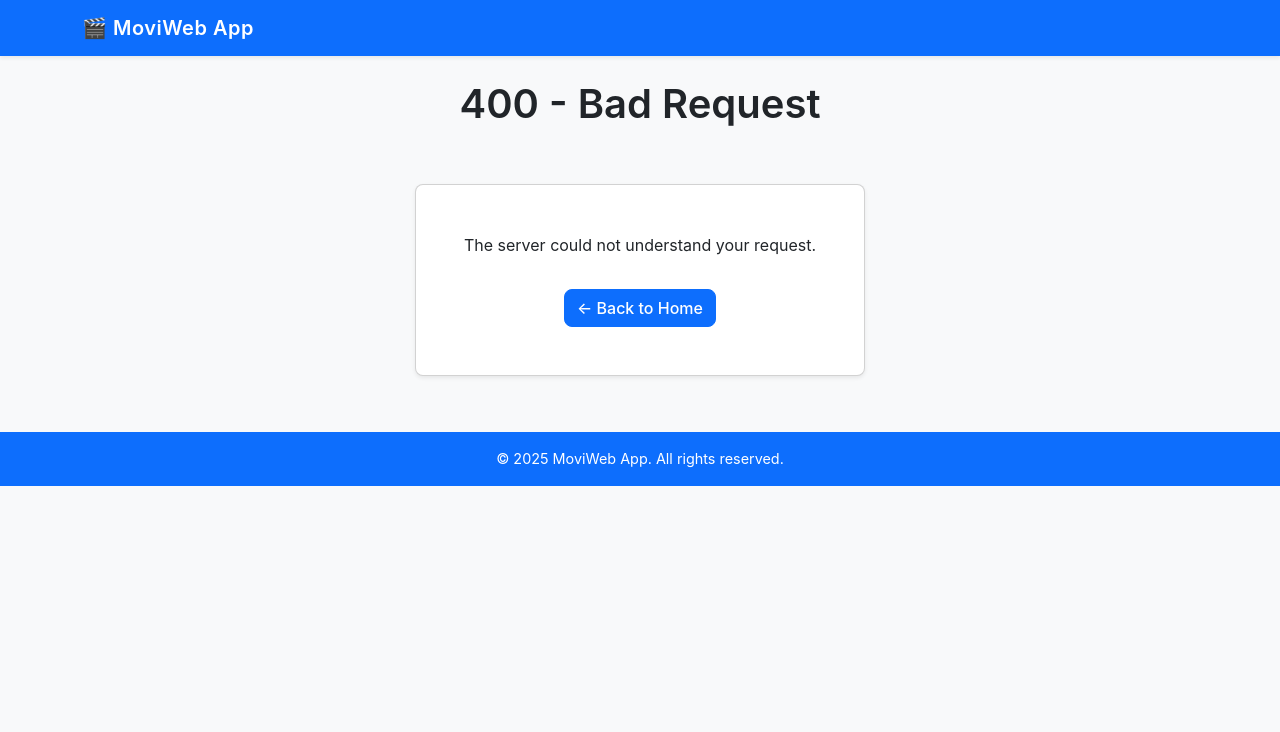
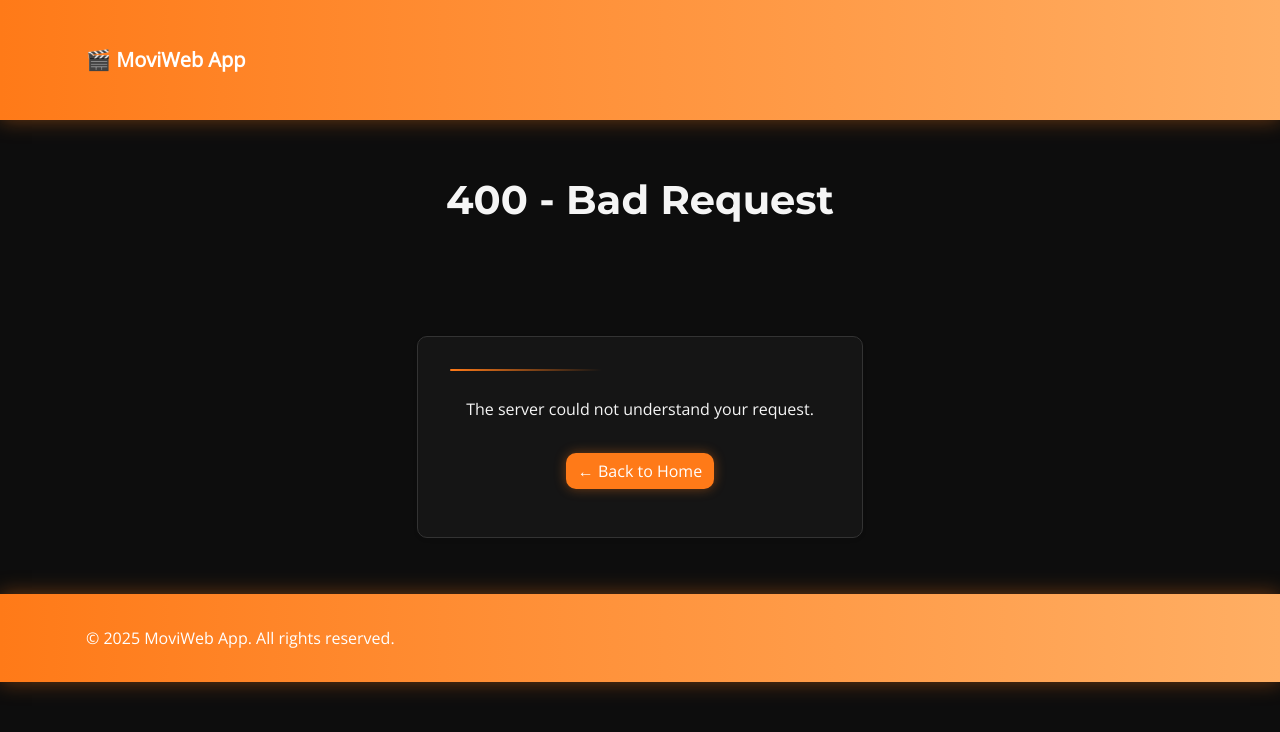
Before and after one commit to paul-wosch/Movie-Web-App, a Flask app: template templates/errors/400.html in a window 1280 px wide. Shown: the top 732 px of the page. Run offline with Flask 3, Linux system fonts and the light colour scheme; the template is opened without the code that fills it, so the values that code supplies are empty.

Commit message:
style(app): add orangish dark mode theme
- Overhauled stylesheet with dark futuristic orange palette
  for improved visual experience
- Updated navbar, footer, cards, forms, and buttons to align
  with dark mode design
- Enhanced error card styling and integrated Google Fonts
  for modern typography

```diff
--- a/static/style.css
+++ b/static/style.css
@@ -1,155 +1,242 @@
-/* ==============================
-   Theme Variables
-============================== */
+/* ============================================================
+   THEME VARIABLES — Dark Futuristic Orange Palette
+============================================================ */
 :root {
-    --primary: #0d6efd;        /* Bootstrap primary */
-    --primary-dark: #0a58ca;
-    --danger: #dc3545;
-    --bg: #f8f9fa;             /* Bootstrap light background */
-    --card-bg: #ffffff;
-    --border: #dee2e6;
-    --text: #212529;
-    --radius: 0.5rem;
-    --shadow: 0 0.125rem 0.25rem rgba(0,0,0,0.075);
+    --primary: #ff7a18;              /* neon orange */
+    --primary-glow: #ffb347;         /* warm glow */
+    --primary-dark: #cc5f12;         /* deeper orange for active */
+    --secondary: #ffa95c;            /* accent */
+
+    --bg: #0d0d0d;                   /* dark background */
+    --bg-elevated: #151515;          /* elevated card surface */
+
+    --text-primary: #f5f5f5;         /* bright text */
+    --text-secondary: #d6d6d6;       /* muted text */
+    --danger: #ff4b4b;
+
+    --radius: 10px;
+    --shadow: 0 0 20px rgba(255,122,24,0.15);
+    --card-shadow: 0 4px 20px rgba(0,0,0,0.3);
 }
 
-/* ==============================
-   Global Styles
-============================== */
+/* ============================================================
+   GLOBAL BASE STYLING
+============================================================ */
+* { box-sizing: border-box; }
+
 body {
-    font-family: 'Inter', 'Segoe UI', 'Roboto', Arial, sans-serif;
     background: var(--bg);
-    color: var(--text);
+    color: var(--text-primary);
     margin: 0;
-    padding: 0;
+    font-family: 'Open Sans', sans-serif;
 }
 
-h1, h2, h3 {
-    font-weight: 600;
-    margin-bottom: 1rem;
+h1, h2, h3, h4, h5 {
+    font-family: 'Montserrat', sans-serif;
+    font-weight: 700;
+    line-height: 1.2;
+    color: var(--text-primary);
 }
 
-/* ==============================
-   Navbar & Footer
-============================== */
-.navbar-brand {
-    font-weight: 600;
-    letter-spacing: 0.5px;
+h1.glow, .glow {
+    text-shadow: 0 0 8px rgba(255,122,24,0.6);
 }
 
-footer {
-    background: var(--primary-dark);
-    color: #fff;
-    text-align: center;
-    padding: 1rem 0;
-    margin-top: 3rem;
-    font-size: 0.9rem;
+.container {
+    padding: 2rem 1rem;
 }
 
-/* ==============================
-   Cards & Layout
-============================== */
-.card-list {
-    display: flex;
-    flex-wrap: wrap;
-    gap: 1.5rem;
-    margin-bottom: 2rem;
+/* ============================================================
+   NAVBAR — Futuristic Orange Gradient
+============================================================ */
+.navbar {
+    background: linear-gradient(90deg, #ff7a18 0%, #ffae63 100%);
+    box-shadow: 0 0 20px rgba(255,122,24,0.4);
 }
 
+.navbar a,
+.navbar-brand,
+.navbar-nav .nav-link {
+    color: #ffffff !important;
+    font-weight: 600;
+}
+
+.navbar a:hover {
+    opacity: 0.85;
+}
+
+/* ============================================================
+   FOOTER — Matching Gradient
+============================================================ */
+footer {
+    background: linear-gradient(90deg, #ff7a18 0%, #ffae63 100%);
+    color: #ffffff;
+    box-shadow: 0 0 20px rgba(255,122,24,0.4);
+}
+
+/* ============================================================
+   CARDS — Elevated Futuristic Panels
+============================================================ */
 .card {
+    background: var(--bg-elevated);
+    border: 1px solid #222;
     border-radius: var(--radius);
-    box-shadow: var(--shadow);
-    transition: transform 0.15s ease, box-shadow 0.15s ease;
+    padding: 1.5rem;
+    box-shadow: var(--card-shadow);
+    transition: 0.25s ease;
 }
 
 .card:hover {
-    transform: translateY(-3px);
-    box-shadow: 0 0.5rem 1rem rgba(0,0,0,0.1);
+    transform: translateY(-4px);
+    box-shadow: 0 0 25px rgba(255,122,24,0.3);
 }
 
-/* ==============================
-   Links
-============================== */
-.back-link {
-    display: inline-block;
-    margin-bottom: 1rem;
+.card-title {
+    color: var(--text-primary);
+}
+
+/* Glowing accent bar */
+.card::before {
+    content: "";
+    display: block;
+    height: 2px;
+    width: 40%;
+    margin-bottom: 10px;
+    background: linear-gradient(90deg, var(--primary), transparent);
+    border-radius: var(--radius);
+}
+
+/* Ensure ALL card text stays readable */
+.card-body, .card-body * {
+    color: var(--text-primary) !important;
+}
+
+/* Non-button links inside cards */
+.card a:not(.btn) {
+    color: var(--primary) !important;
+}
+.card a:not(.btn):hover {
+    color: var(--primary-glow) !important;
+}
+
+/* Ensure card buttons NEVER inherit link color */
+.card .btn-primary {
+    color: #ffffff !important;
+}
+
+/* ============================================================
+   MOVIE POSTERS — Universal size
+============================================================ */
+.movie-poster {
+    width: 150px;
+    height: 220px;
+    object-fit: cover;
+    border-radius: var(--radius);
+    flex-shrink: 0;
+    box-shadow: 0 0 12px rgba(255,122,24,0.25);
+}
+
+.single-movie-card .card-body {
+    display: flex;
+    flex-direction: column;
+    align-items: flex-start;
+}
+
+/* ============================================================
+   LINKS (main content only)
+============================================================ */
+main a,
+main .back-link,
+main .btn-link {
     color: var(--primary);
     text-decoration: none;
-    font-weight: 500;
+    transition: 0.2s ease;
 }
 
-.back-link:hover {
-    text-decoration: underline;
+main a:hover {
+    color: var(--primary-glow);
 }
 
-/* ==============================
-   Movie Posters
-============================== */
-.movie-poster {
-    width: 100%;
-    max-width: 180px;
-    height: auto;
-    border-radius: var(--radius);
-    box-shadow: var(--shadow);
-    margin-bottom: 1rem;
+/* Keep navbar & footer links white */
+.navbar .back-link,
+footer .back-link {
+    color: #ffffff !important;
 }
 
-/* ==============================
-   Forms
-============================== */
-.movie-form-grid {
-    display: grid;
-    grid-template-columns: 120px 1fr;
-    gap: 1rem;
-    align-items: center;
-    max-width: 600px;
-    margin-top: 1.5rem;
+/* ============================================================
+   FORMS — Dark Inputs + Orange Focus Glow
+============================================================ */
+.form-label {
+    color: var(--text-primary) !important;
+    font-weight: 600;
 }
 
-.movie-form-grid label {
-    font-weight: 500;
+.form-control {
+    background: #202020;
+    border: 1px solid #333;
+    color: var(--text-primary);
+    border-radius: var(--radius);
 }
 
-.movie-form-grid input[type="text"] {
-    width: 100%;
-    padding: 0.5rem 0.75rem;
-    border: 1px solid var(--border);
-    border-radius: var(--radius);
-    font-size: 1rem;
+.form-control:focus {
+    background: #202020;
+    border-color: var(--primary);
+    box-shadow: 0 0 8px rgba(255,122,24,0.5);
 }
 
-/* ==============================
-   Buttons
-============================== */
-.btn {
-    border-radius: var(--radius);
-    font-weight: 500;
-    transition: transform 0.1s ease, box-shadow 0.15s ease;
+.form-control::placeholder {
+    color: var(--text-secondary);
+    opacity: 0.8;
 }
 
-.btn:hover {
-    transform: translateY(-1px);
-    box-shadow: var(--shadow);
+/* ============================================================
+   BUTTONS — Neon Futuristic Orange
+============================================================ */
+.btn-primary {
+    background: var(--primary);
+    border: none;
+    border-radius: var(--radius);
+    color: #ffffff !important;
+    box-shadow: 0 0 12px rgba(255,122,24,0.4);
+    transition: background 0.2s ease, transform 0.1s ease, box-shadow 0.2s ease;
 }
 
+.btn-primary:hover {
+    background: var(--primary-glow);
+    transform: translateY(-2px);
+    box-shadow: 0 0 18px rgba(255,122,24,0.6);
+}
+
+.btn-primary:active,
+.btn-primary.active {
+    background: var(--primary-dark) !important;
+    transform: none;
+    box-shadow: inset 0 0 6px rgba(255,122,24,0.5);
+}
+
+.btn-primary:focus {
+    box-shadow: 0 0 0 0.25rem rgba(255,150,70,0.45) !important;
+    outline: none !important;
+}
+
+/* Danger Button */
 .btn-danger {
     background: var(--danger);
-    border: none;
+    border-radius: var(--radius);
+    color: #ffffff !important;
+}
+.btn-danger:hover {
+    background: #ff2d2d;
 }
 
-.btn-danger:hover {
-    background: #bb2d3b;
+/* ============================================================
+   ERROR CARDS
+============================================================ */
+.error-card {
+    background: var(--bg-elevated);
+    border: 1px solid #333;
+    border-radius: var(--radius);
+    padding: 2rem;
+    text-align: center;
+    box-shadow: var(--card-shadow);
 }
-
-/* ==============================
-   Error Pages
-============================== */
-.error-card {
-    max-width: 500px;
-    background: var(--card-bg);
-    padding: 2rem;
-    margin: 2rem auto;
-    text-align: center;
-    border-radius: var(--radius);
-    box-shadow: var(--shadow);
-}
--- a/templates/base.html
+++ b/templates/base.html
@@ -2,8 +2,10 @@
 <html lang="en">
 <head>
   <meta charset="UTF-8">
-  <title>MoviWeb App</title>
+  <title>{% block title %}MoviWeb App{% endblock %}</title>
   <meta name="viewport" content="width=device-width, initial-scale=1.0">
+  <!-- Google Fonts -->
+  <link href="https://fonts.googleapis.com/css2?family=Montserrat:wght@700&family=Open+Sans:wght@400&display=swap" rel="stylesheet">
   <!-- Bootstrap CSS -->
   <link href="https://cdn.jsdelivr.net/npm/bootstrap@5.3.2/dist/css/bootstrap.min.css" rel="stylesheet">
   <link rel="stylesheet" href="{{ url_for('static', filename='style.css') }}">
@@ -11,27 +13,33 @@
   {{ toastr.include_toastr_css() }}
   {{ toastr.message() }}
 </head>
-<body class="bg-light">
+<body>
   {{ toastr.include_toastr_js() }}
-
-  <nav class="navbar navbar-expand-lg navbar-dark bg-primary shadow-sm mb-4">
+  <!-- Navbar -->
+  <nav class="navbar navbar-expand-lg">
     <div class="container">
       <a class="navbar-brand" href="{{ url_for('index') }}">🎬 MoviWeb App</a>
+      <button class="navbar-toggler" type="button" data-bs-toggle="collapse" data-bs-target="#navbarNav"
+        aria-controls="navbarNav" aria-expanded="false" aria-label="Toggle navigation">
+        <span class="navbar-toggler-icon"></span>
+      </button>
+      {% block nav %}{% endblock %}
     </div>
   </nav>
-
-  <main class="container">
-    {%- block nav %}{%- endblock %}
-    {%- block heading %}{%- endblock %}
-    {%- block content %}{%- endblock %}
+  <!-- Page Heading -->
+  <header class="container mt-4">
+    {% block heading %}{% endblock %}
+  </header>
+  <!-- Main Content -->
+  <main class="container my-4">
+    {% block content %}{% endblock %}
   </main>
-
-  <footer class="bg-primary text-white text-center py-3 mt-4">
+  <!-- Footer -->
+  <footer>
     <div class="container">
       <p class="mb-0">&copy; 2025 MoviWeb App. All rights reserved.</p>
     </div>
   </footer>
-
   <!-- Bootstrap JS Bundle -->
   <script src="https://cdn.jsdelivr.net/npm/bootstrap@5.3.2/dist/js/bootstrap.bundle.min.js"></script>
 </body>
```
